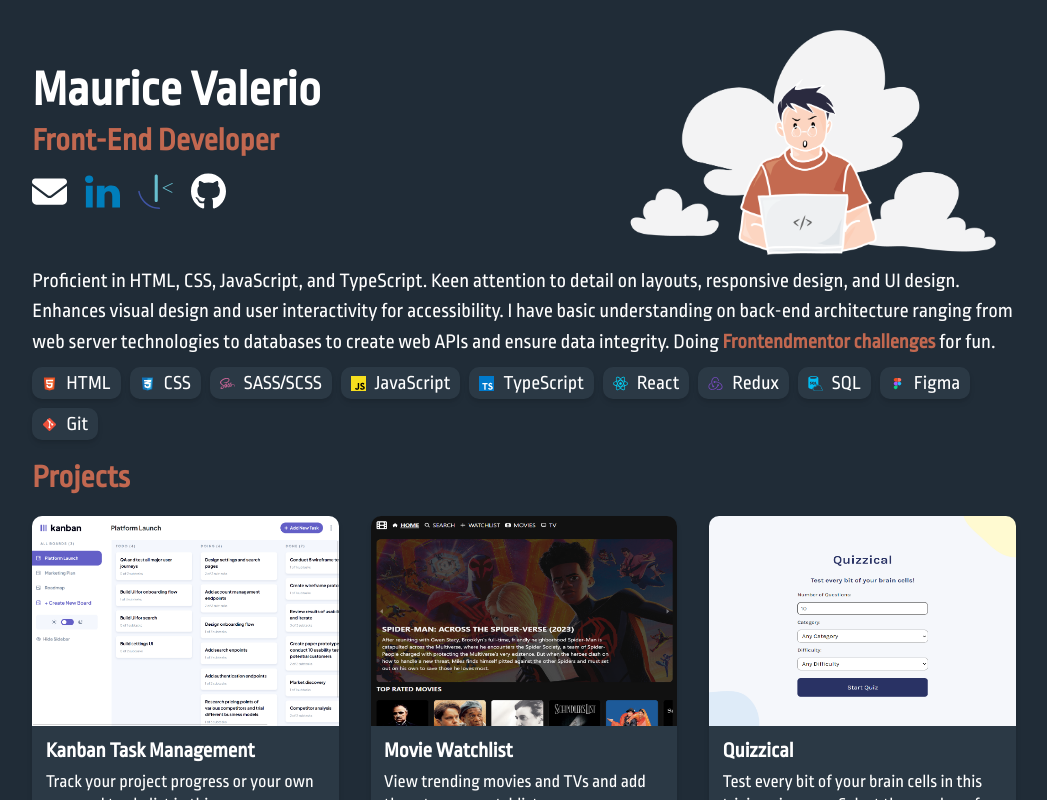
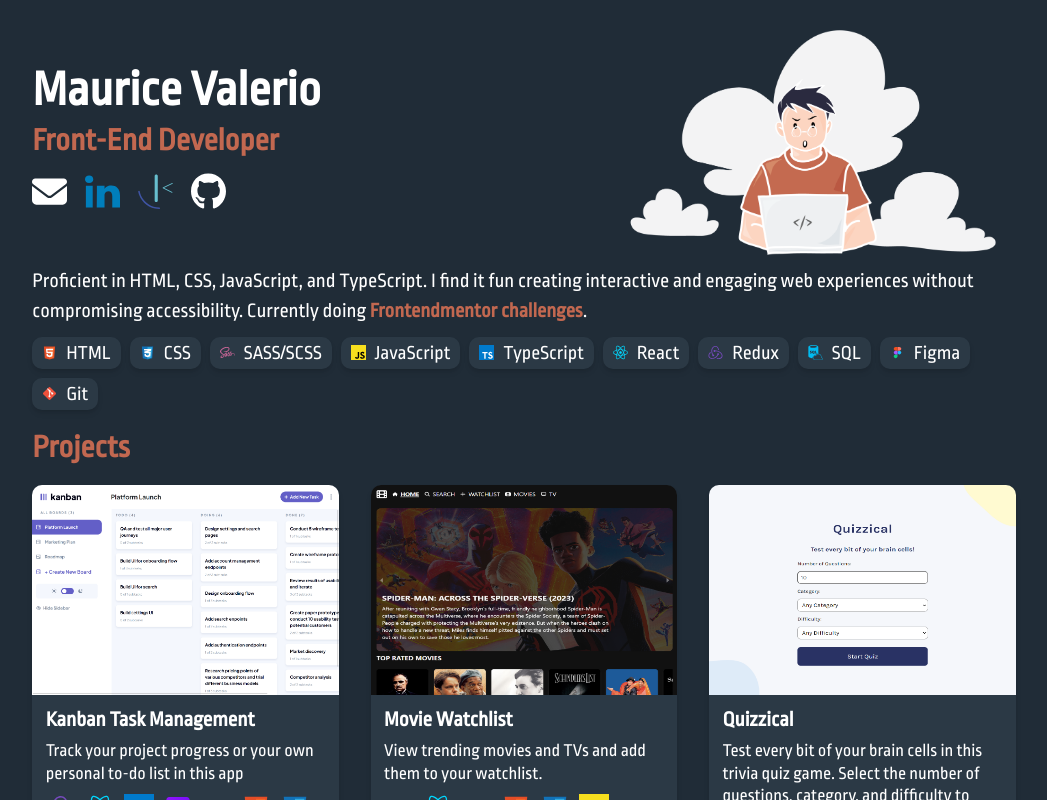
Before and after one commit to mauricevalerio/portfolio, a React (Vite) app: page / in a window 1280 px wide. Shown: the top 800 px of the page, without its empty margins (116-1163 px from the left). Built offline with nearby package versions, Linux system fonts and the light colour scheme.

Commit message:
Modified about me section

```diff
--- a/src/components/About.jsx
+++ b/src/components/About.jsx
@@ -2,9 +2,8 @@
     return (
         <section className='about'>
             <p>
-                Proficient in HTML, CSS, JavaScript, and TypeScript. Keen attention to detail on layouts, responsive design, and UI design. Enhances visual design and user interactivity for accessibility.
-                I have basic understanding on back-end architecture ranging from web server technologies to databases to create web APIs and ensure data integrity.
-                Doing <a href="https://www.frontendmentor.io/challenges" target='_blank' className='hover-effect'>Frontendmentor challenges</a> for fun.
+                Proficient in HTML, CSS, JavaScript, and TypeScript. I find it fun creating interactive and engaging web experiences without compromising accessibility.
+                Currently doing <a href="https://www.frontendmentor.io/challenges" target='_blank' className='hover-effect'>Frontendmentor challenges</a>.
             </p>
         </section>
     )
```
